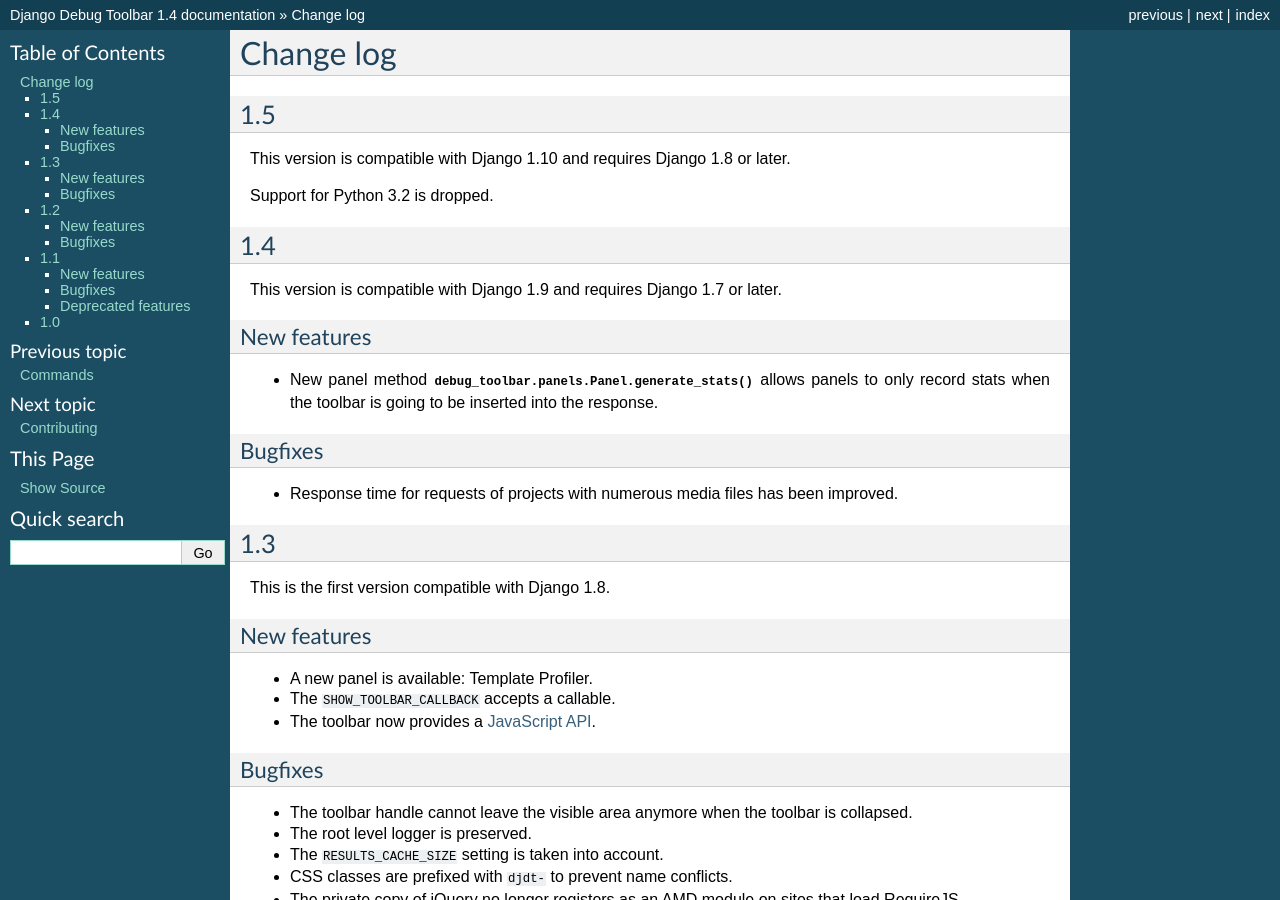
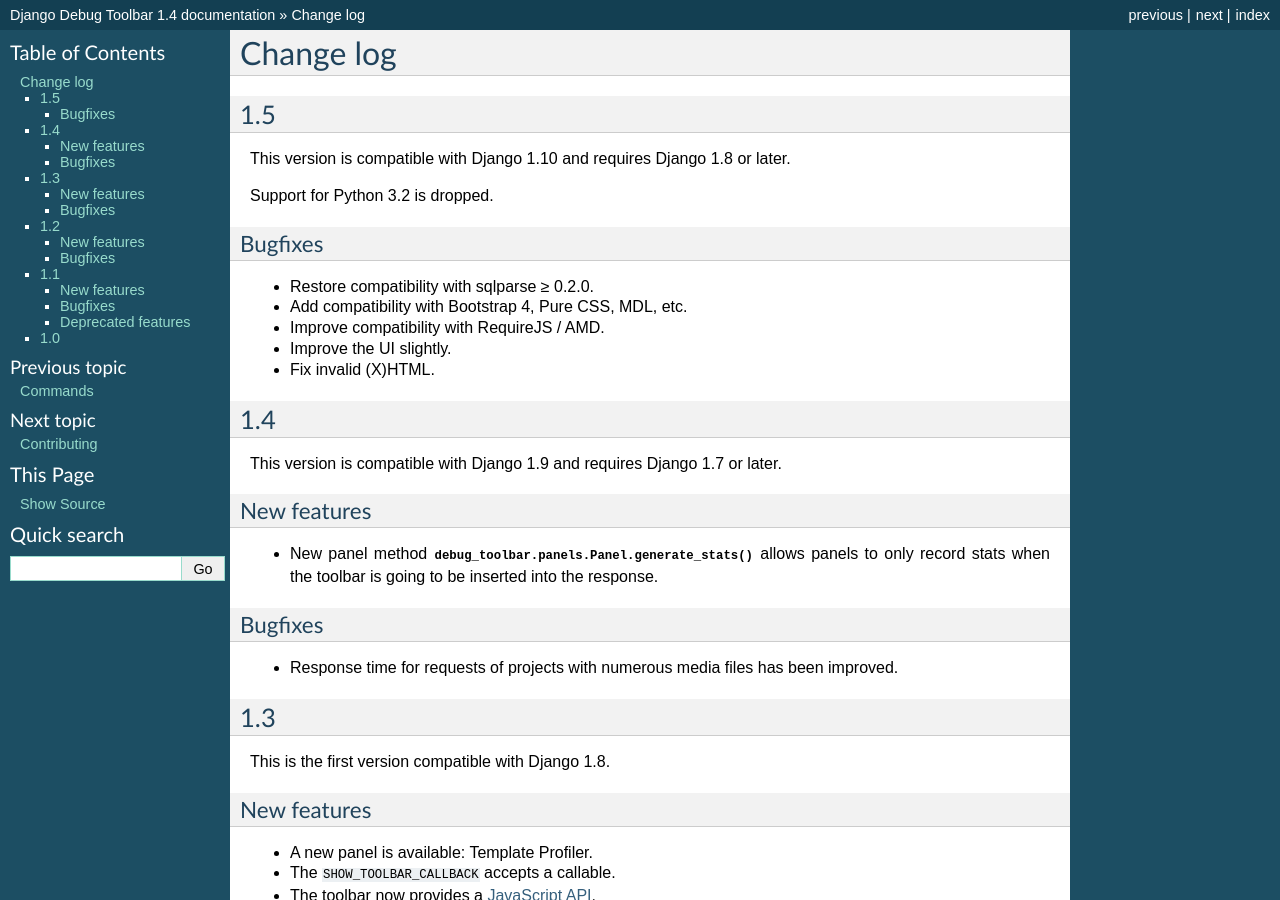
Before and after one commit to jazzband/django-debug-toolbar, a Sphinx documentation site: the page built from docs/changes.rst, in a window 1280 px wide and 900 px high. Built offline with Sphinx 7.4.7, drawn with Linux system fonts in a browser that asks for light colours.

Commit message:
Add changelog for 1.5.

```diff
--- a/docs/changes.rst
+++ b/docs/changes.rst
@@ -7,6 +7,15 @@
 This version is compatible with Django 1.10 and requires Django 1.8 or later.
 
 Support for Python 3.2 is dropped.
+
+Bugfixes
+~~~~~~~~
+
+* Restore compatibility with sqlparse ≥ 0.2.0.
+* Add compatibility with Bootstrap 4, Pure CSS, MDL, etc.
+* Improve compatibility with RequireJS / AMD.
+* Improve the UI slightly.
+* Fix invalid (X)HTML.
 
 1.4
 ---
```
